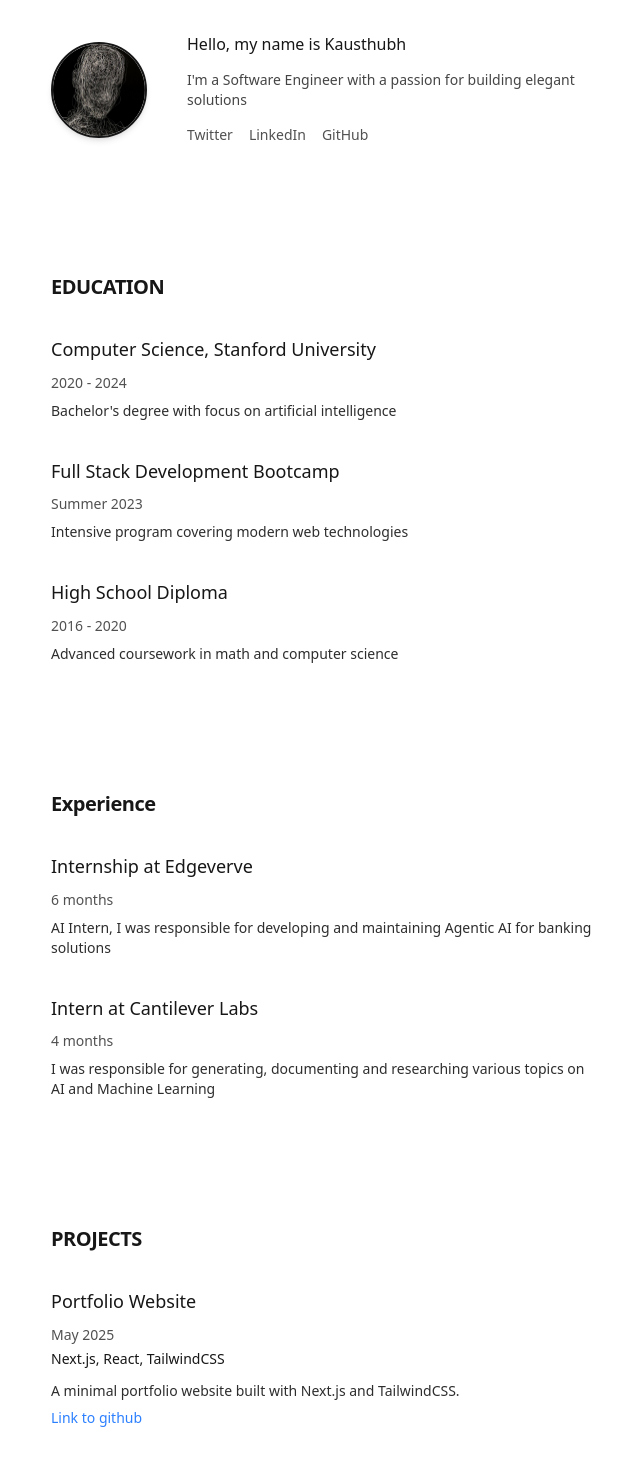
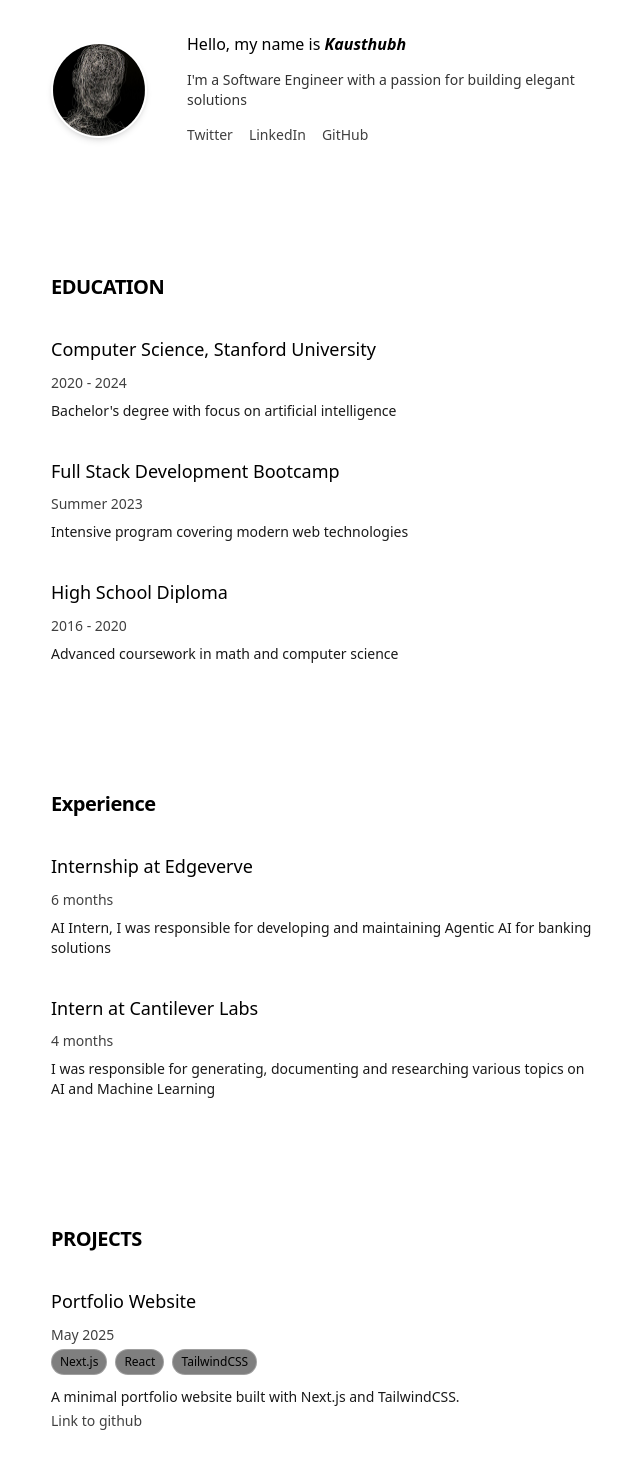
Before and after one commit to Exgene/portfolio, a Next.js app: page / in a window 1280 px wide. Shown: the part 80-1550 px from the top of the page, without its empty margins (317-957 px from the left). Built offline with nearby package versions, Linux system fonts and the light colour scheme.

Commit message:
chore: further clean up

```diff
--- a/src/app/_components/Footer.tsx
+++ b/src/app/_components/Footer.tsx
@@ -1,13 +1,9 @@
+import { socialLinks } from "./socials"
 export function Footer() {
-  const socialLinks = [
-    { name: "Twitter", href: "https://twitter.com/kausthubh" },
-    { name: "LinkedIn", href: "https://linkedin.com/in/kausthubh" },
-    { name: "GitHub", href: "https://github.com/kausthubh" }
-  ];
 
   return (
-    <div className="w-full py-8 flex justify-between items-center border-t border-opacity-20">
-      <p className="text-sm opacity-75">© {new Date().getFullYear()} KAUSTHUBH J RAO</p>
+    <div className="w-full py-8 flex justify-between items-center ">
+      <p className="text-sm opacity-75">© {new Date().getFullYear()} Kausthubh J Rao</p>
 
       <ul className="flex gap-4">
         {socialLinks.map((link) => (
--- a/src/app/_components/Navbar.tsx
+++ b/src/app/_components/Navbar.tsx
@@ -9,7 +9,7 @@ export function Navbar() {
 
   return (
     <div className="fixed top-0 left-0 right-0 bg-background z-10">
-      <nav className="mx-auto max-w-xl h-16 flex items-center justify-between border-b border-opacity-20 px-4">
+      <nav className="mx-auto max-w-xl h-16 flex items-center justify-between border-b border-white/50 px-4">
         <p className="font-medium tracking-tight">Kausthubh J Rao</p>
 
         <ul className="flex gap-6">
--- a/src/app/_components/Projects.tsx
+++ b/src/app/_components/Projects.tsx
@@ -35,17 +35,24 @@ export function Projects() {
             <div className="flex flex-col gap-1">
               <h3 className="text-lg font-medium">{project.title}</h3>
               <p className="text-sm opacity-75">{project.date}</p>
-              <p className="text-sm">
-                {project.tags.join(", ")}
+              <p className="text-xs flex gap-2">
+                {project.tags.map((tag, index) => {
+                  return (
+                    <span key={index} className="bg-black/50 border border-white/25 px-2 py-1 rounded-4xl">{tag}</span>
+                  )
+                })}
               </p>
               {project.content && (
                 <div className="mt-2 opacity-90 text-sm">
                   {project.content}
                 </div>
               )}
-              <div className="text-blue-500">
-                <Link href={project.link} className="text-sm">Link to github</Link>
-              </div>
+              <Link
+                href={project.link}
+                className="text-sm transition-all opacity-75 hover:opacity-100"
+              >
+                Link to github
+              </Link>
             </div>
           </div>
         ))}
--- /dev/null
+++ b/src/app/_components/socials.ts
@@ -0,0 +1,6 @@
+
+export const socialLinks = [
+  { name: "Twitter", href: "https://twitter.com/kausthubh" },
+  { name: "LinkedIn", href: "https://linkedin.com/in/kausthubh" },
+  { name: "GitHub", href: "https://github.com/kausthubh" }
+];
--- a/src/app/globals.css
+++ b/src/app/globals.css
@@ -1,13 +1,4 @@
 @import "tailwindcss";
-
-:root {
-  --background: #ffffff;
-  --foreground: #171717;
-  --accent: #2563eb;
-  --accent-foreground: #eff6ff;
-  --muted: #f5f5f5;
-  --muted-foreground: #737373;
-}
 
 @theme inline {
   --color-background: var(--background);
@@ -22,10 +13,9 @@
 
 @media (prefers-color-scheme: dark) {
   :root {
-    --background: #0a0a0a;
+    --background: #141312;
     --foreground: #ededed;
-    --accent: #3b82f6;
-    --accent-foreground: #dbeafe;
+    --accent: #d79921;
     --muted: #171717;
     --muted-foreground: #a3a3a3;
   }
@@ -45,11 +35,6 @@ h1, h2, h3, h4, h5, h6 {
   margin-bottom: 0.5rem;
 }
 
-a {
-  color: inherit;
-  text-decoration: none;
-}
-
 .bg-background {
   background-color: var(--background);
 }
--- a/src/app/layout.tsx
+++ b/src/app/layout.tsx
@@ -1,11 +1,6 @@
 import type { Metadata } from "next";
-import { Geist, Geist_Mono } from "next/font/google";
+import { Geist_Mono } from "next/font/google";
 import "./globals.css";
-
-const geistSans = Geist({
-  variable: "--font-geist-sans",
-  subsets: ["latin"],
-});
 
 const geistMono = Geist_Mono({
   variable: "--font-geist-mono",
@@ -25,7 +20,7 @@ export default function RootLayout({
   return (
     <html lang="en">
       <body
-        className={`${geistSans.variable} ${geistMono.variable} antialiased scroll-smooth`}
+        className={`${geistMono.variable} antialiased scroll-smooth`}
       >
         {children}
       </body>
--- a/src/app/page.tsx
+++ b/src/app/page.tsx
@@ -6,6 +6,8 @@ import { Footer } from "./_components/Footer";
 import { Navbar } from "./_components/Navbar";
 import { Projects } from "./_components/Projects";
 import { Experience } from "./_components/Experience";
+import { socialLinks } from "./_components/socials";
+import Link from "next/link";
 
 export default function Home() {
   return (
@@ -14,7 +16,7 @@ export default function Home() {
       <main className="mx-auto max-w-xl flex flex-col justify-center gap-20 px-4 py-24">
         <AboutSimple />
         <Education />
-        <Experience/>
+        <Experience />
         <Projects />
         <Footer />
       </main>
@@ -23,11 +25,6 @@ export default function Home() {
 }
 
 function AboutSimple() {
-  const socialLinks = [
-    { name: "Twitter", href: "https://twitter.com/kausthubh" },
-    { name: "LinkedIn", href: "https://linkedin.com/in/kausthubh" },
-    { name: "GitHub", href: "https://github.com/kausthubh" }
-  ];
 
   return (
     <div className="flex gap-10 justify-center items-center pt-4" id="about">
@@ -39,8 +36,11 @@ function AboutSimple() {
         className="object-cover aspect-square rounded-full border-2 border-foreground border-opacity-10 shadow-md"
       />
       <div className="flex flex-col gap-3">
-        <p className="font-medium">
-          Hello, my name is Kausthubh
+        <p className="">
+          Hello, my name is {' '}
+          <span className="font-bold italic text-accent">
+            Kausthubh
+          </span>
         </p>
         <p className="text-sm opacity-80">
           I'm a Software Engineer with a passion for building elegant solutions
@@ -49,12 +49,12 @@ function AboutSimple() {
         <ul className="flex gap-4">
           {socialLinks.map((link) => (
             <li key={link.name}>
-              <a
+              <Link
                 href={link.href}
-                className="text-sm hover:underline transition-all opacity-75 hover:opacity-100"
+                className="text-sm transition-all opacity-75 hover:opacity-100"
               >
                 {link.name}
-              </a>
+              </Link>
             </li>
           ))}
         </ul>
```
